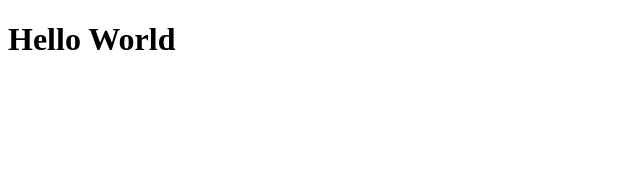
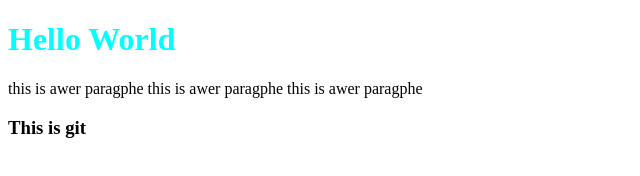
Before and after one commit to OussemaGharssallah/GitTutorial, a plain HTML site: page index.html in a window 1280 px wide. Shown: the whole page, without its empty margins (0-640 px from the left). Drawn offline with Linux system fonts and the light colour scheme.

Commit message:
add some style

```diff
--- a/index.html
+++ b/index.html
@@ -7,6 +7,8 @@
     <title>Git & GitHub</title>
 </head>
 <body>
-    <h1>Hello World</h1>
+    <h1 style="color:aqua">Hello World</h1>
+    <p>this is awer paragphe this is awer paragphe this is awer paragphe </p>
+    <h3>This is git</h3>
 </body>
 </html>
```
Also changed, not shown: style.css (added).
